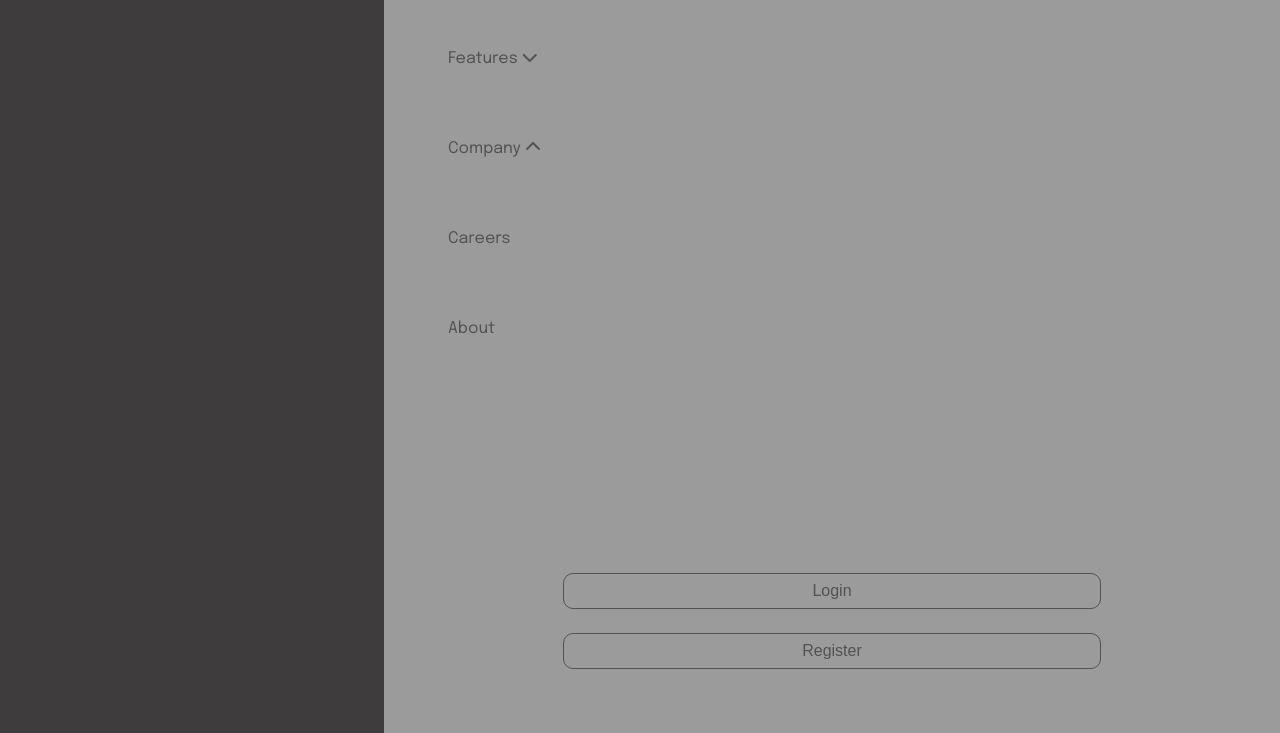
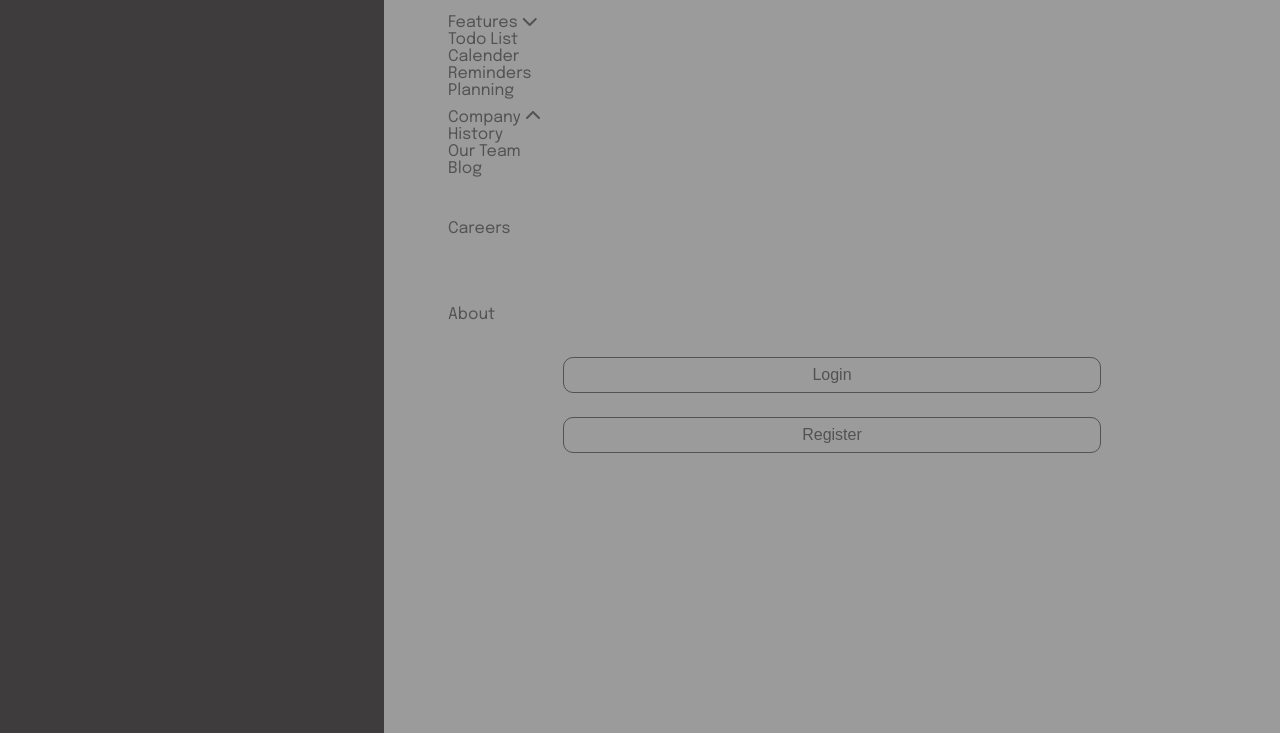
Before and after one commit to AlNomanCSE/Intro-section-with-dropdown-navigation, a plain HTML site: page index.html in a window 1280 px wide. Shown: the part 67-800 px from the top of the page. Drawn offline with Linux system fonts and the light colour scheme.

Commit message:
list added

```diff
--- a/index.html
+++ b/index.html
@@ -15,8 +15,23 @@
       <div class="logo">snap</div>
       <div class="navItems">
         <ul class="listItems">
-          <li>Features <i class="fa-solid fa-chevron-down"></i></li>
-          <li>Company <i class="fa-solid fa-chevron-up"></i></li>
+          <li>
+            Features <i class="fa-solid fa-chevron-down"></i>
+            <ul>
+              <li>Todo List</li>
+              <li>Calender</li>
+              <li>Reminders</li>
+              <li>Planning</li>
+            </ul>
+          </li>
+          <li>
+            Company <i class="fa-solid fa-chevron-up"></i>
+            <ul>
+              <li>History</li>
+              <li>Our Team</li>
+              <li>Blog</li>
+            </ul>
+          </li>
           <li>Careers</li>
           <li>About</li>
         </ul>
--- a/style.css
+++ b/style.css
@@ -44,7 +44,7 @@ p {
   padding-top: 5rem;
   display: grid;
   grid-template-columns: 1fr;
-  grid-template-rows: 1fr 1fr;
+  grid-template-rows: repeat(4,1fr);
   color: var(--MediumGray);
 }
 .listItems {
@@ -55,6 +55,7 @@ p {
   /* justify-items: center; */
   align-items: center;
 }
+
 .LogReg-btn {
   margin-bottom: 4rem;
   display: flex;
```
